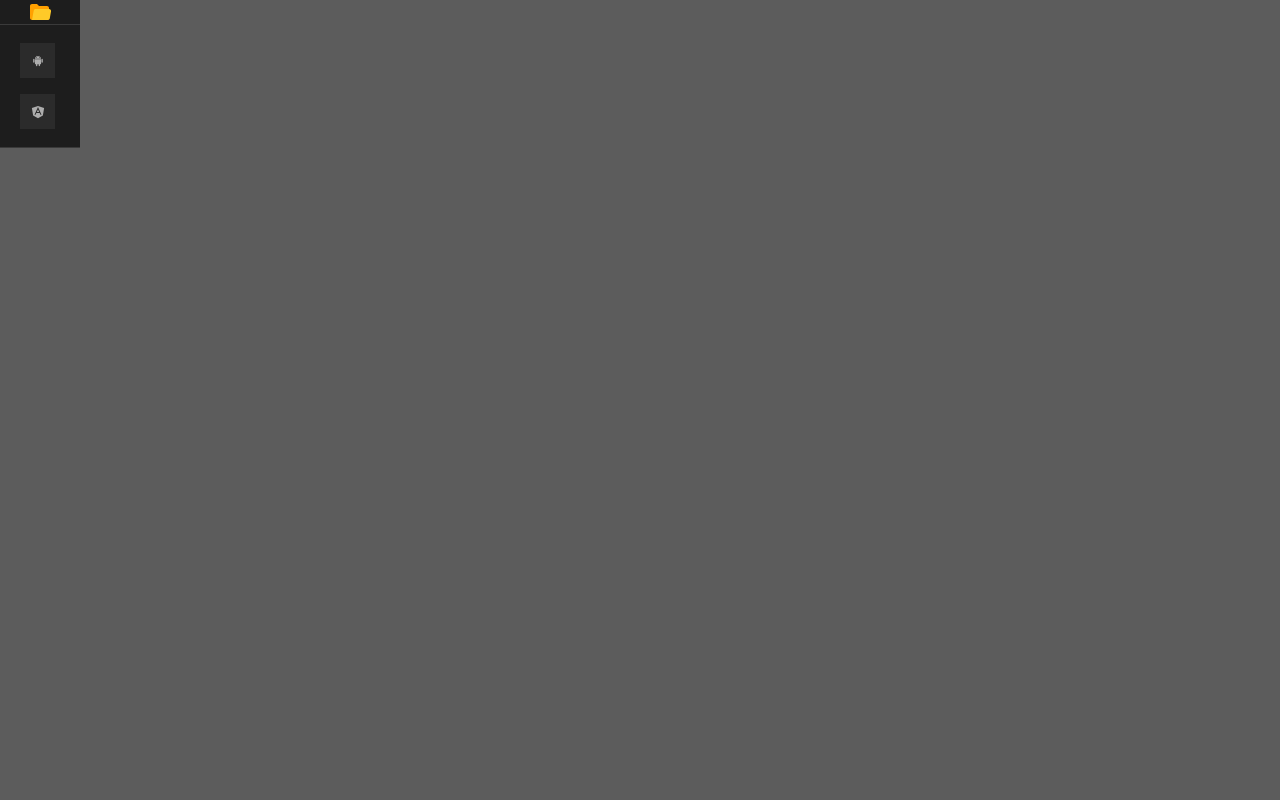
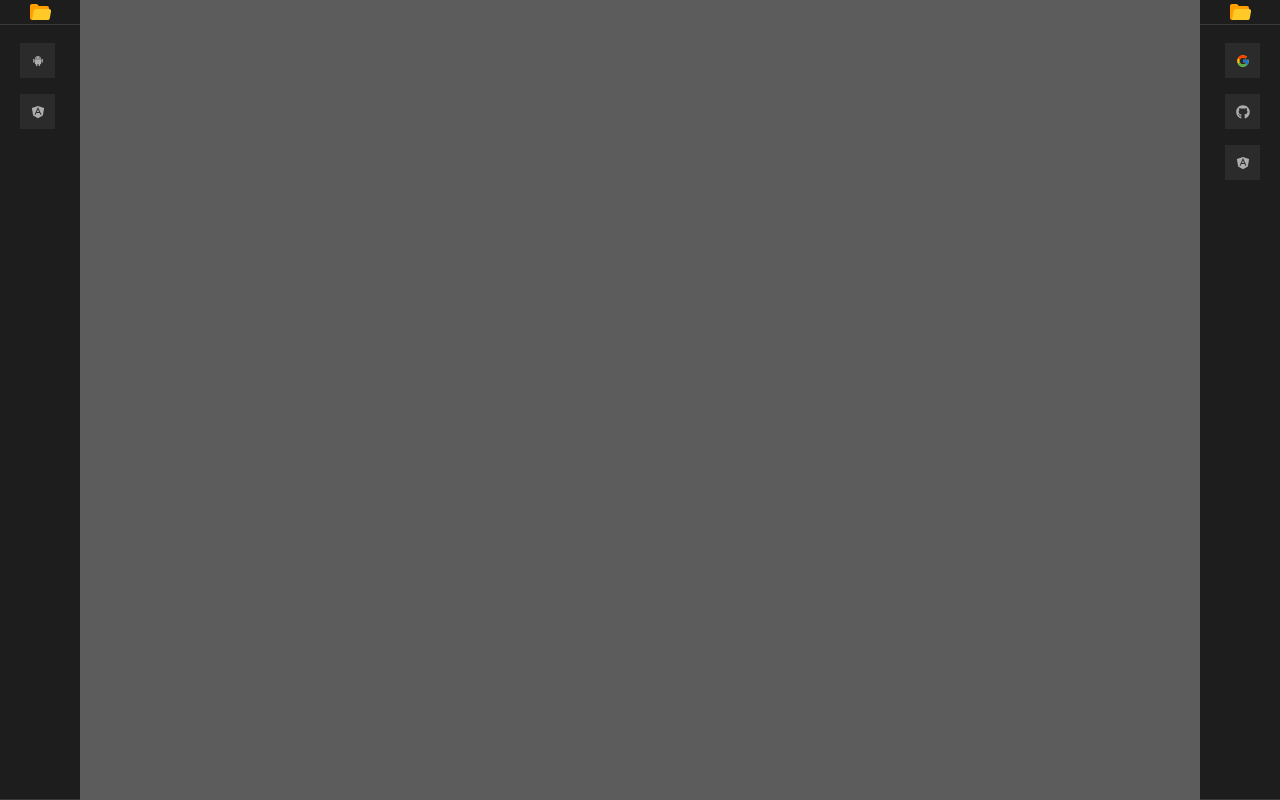
Before and after one commit to prasadthx/CoderZ-Code-Editor, a React (Create React App) app: page / in a window 1280 px wide. Built offline with nearby package versions, Linux system fonts and the light colour scheme.

Commit message:
Added Frames Structure

```diff
--- a/src/App.css
+++ b/src/App.css
@@ -2,6 +2,10 @@
   text-align: center;
   background: transparent;
   display : flex;
-  height: 100%;
+  height: 100vh;
   width: 100%;
 }
+
+.App > div{
+  height: 100%;
+}
--- a/src/App.js
+++ b/src/App.js
@@ -1,11 +1,21 @@
 import logo from './logo.svg';
 import './App.css';
 import FileSidebar from "./components/FileSidebar/FileSidebar";
+import Editor from "./components/Editor/Editor";
+import Frames from "./components/Frames/Frames";
 
 function App() {
   return (
     <div className="App">
-        <FileSidebar/>
+        <div>
+            <FileSidebar/>
+        </div>
+        <div className={'grow'}>
+            <Editor/>
+        </div>
+        <div>
+            <Frames/>
+        </div>
     </div>
   );
 }
--- a/src/components/Editor/Editor.js
+++ b/src/components/Editor/Editor.js
@@ -0,0 +1,17 @@
+import {useState} from "react";
+
+const Editor = () => {
+    const [className, setClassName] = useState('flex flex-col')
+    return (
+        <div className={className}>
+            <div className={'Editor grow'}>
+
+            </div>
+            <div className={'IO'}>
+
+            </div>
+        </div>
+    )
+}
+
+export default Editor;
--- /dev/null
+++ b/src/components/Frames/Frames.js
@@ -0,0 +1,46 @@
+import {Menu, MenuItem, ProSidebar, SidebarContent, SidebarFooter, SidebarHeader, SubMenu} from "react-pro-sidebar";
+import {FcGoogle, FcOpenedFolder} from "react-icons/fc";
+import {RiArrowLeftCircleFill} from "react-icons/ri";
+import {IoLogoAndroid, IoLogoAngular} from "react-icons/io";
+import {FaGithub} from "react-icons/fa";
+import {useState} from "react";
+
+const Frames = () => {
+    const [collapsed, setCollapsed] = useState(true)
+    return (
+        <ProSidebar className={'text-white'} collapsed={collapsed} rtl={true} >
+            <SidebarHeader className={'inline-flex items-center justify-evenly'}>
+                {
+                    collapsed ? (
+                        <FcOpenedFolder onClick={()=>setCollapsed(false)} className={'cursor-pointer text-2xl'} />
+                    ) : (
+                        <>
+                            <h1> Folder Name </h1>
+                            <RiArrowLeftCircleFill onClick={() => setCollapsed(true)} className={'cursor-pointer text-2xl'} />
+                        </>
+                    )
+                }
+            </SidebarHeader>
+            <SidebarContent>
+                {/**
+                 *  You can add the content of the sidebar ex: menu, profile details, ...
+                 */}
+                <Menu iconShape="square">
+                    <MenuItem icon={<FcGoogle/>}>Dashboard</MenuItem>
+                    <MenuItem icon={<FaGithub/>}>Dashboard</MenuItem>
+                    <SubMenu title="Components" icon={<IoLogoAngular />}>
+                        <MenuItem>Component 1</MenuItem>
+                        <MenuItem>Component 2</MenuItem>
+                    </SubMenu>
+                </Menu>
+            </SidebarContent>
+            <SidebarFooter>
+                {/**
+                 *  You can add a footer for the sidebar ex: copyright
+                 */}
+            </SidebarFooter>
+        </ProSidebar>
+    )
+}
+
+export default Frames;
```
